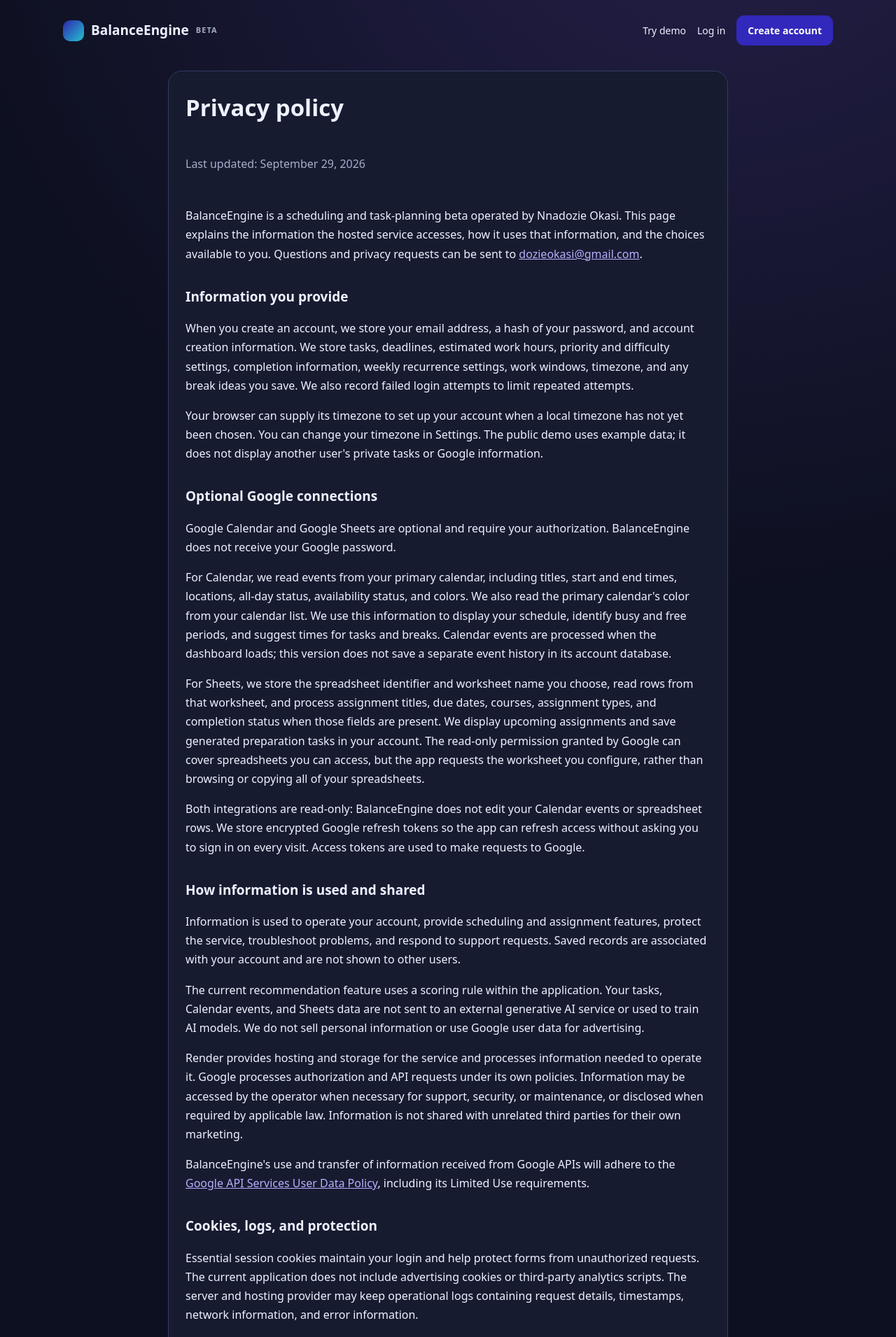
After one commit to dozieokasi-ctrl/BalanceEngine, a Flask app: page /privacy in a window 1280 px wide. The commit adds this page. Shown: the top 1911 px of the page at 70% size. Run offline with Flask 3, Linux system fonts and the light colour scheme; parts of the project's set-up code (start-up, migrations or seed data) failed here and were passed over.

Commit message:
Add public privacy policy and support links

```diff
--- a/public_beta.py
+++ b/public_beta.py
@@ -249,6 +249,10 @@ def create_app(test_config=None):
     def healthz():
         db().execute("SELECT 1").fetchone()
         return "ok"
+
+    @app.get("/privacy")
+    def privacy():
+        return render_template("public/privacy.html")
 
     @app.get("/demo")
     def demo():
--- a/templates/public/base.html
+++ b/templates/public/base.html
@@ -5,7 +5,7 @@
 <body><div class="wrap"><header><a class="brand" href="{{ url_for('index') }}"><span class="mark"></span>BalanceEngine <small>beta</small></a>
 <nav><a href="{{ url_for('demo') }}">Try demo</a>{% if current_user %}<a href="{{ url_for('dashboard') }}">My tasks</a><a href="{{ url_for('settings') }}">Settings</a><form method="post" action="{{ url_for('logout') }}"><input type="hidden" name="csrf_token" value="{{ csrf_token }}"><button class="link">Log out</button></form>{% else %}<a href="{{ url_for('login') }}">Log in</a><a class="button" href="{{ url_for('register') }}">Create account</a>{% endif %}</nav></header>
 {% for category, message in get_flashed_messages(with_categories=true) %}<div class="notice {{ category }}" role="alert">{{ message }}</div>{% endfor %}
-{% block content %}{% endblock %}<footer>Your tasks and Google connections belong to your account.</footer></div>{% if current_user and current_user.timezone == 'UTC' and not current_user.timezone_set %}
+{% block content %}{% endblock %}<footer>Your tasks and Google connections belong to your account. · <a href="{{ url_for('privacy') }}">Privacy policy</a> · <a href="mailto:dozieokasi@gmail.com">Support</a></footer></div>{% if current_user and current_user.timezone == 'UTC' and not current_user.timezone_set %}
 <script>
 (async () => {
   const timezone = Intl.DateTimeFormat().resolvedOptions().timeZone;
--- a/templates/public/index.html
+++ b/templates/public/index.html
@@ -1,4 +1,4 @@
 {% extends 'public/base.html' %}{% block content %}
 <section class="hero"><div><p class="eyebrow">Your day, with room to breathe</p><h1>Make the next task feel doable.</h1><p class="lead">A quiet space to capture deadlines, sort your priorities, and see what deserves attention first.</p><div class="actions"><a class="button" href="{{ url_for('demo') }}">Explore a sample dashboard</a><a class="button secondary" href="{{ url_for('register') }}">Save my own tasks</a></div></div><div class="card preview"><p class="muted">A preview of your day</p><h2>Start with what matters</h2><div class="mini">Study for a finance exam <strong>Priority 84</strong></div><div class="mini">Apply to two internships <strong>Priority 59</strong></div><div class="mini">Stretch for taekwondo <strong>Priority 25</strong></div></div></section>
-<section class="three"><div class="card"><h2>Try it first</h2><p>Browse realistic sample tasks without creating an account.</p></div><div class="card"><h2>Keep it yours</h2><p>Saved tasks belong to your account and stay separate from other people’s.</p></div><div class="card"><h2>Connect Calendar</h2><p>Optionally display your primary Google Calendar. Sheets is coming later.</p></div></section>
+<section class="three"><div class="card"><h2>Try it first</h2><p>Browse realistic sample tasks without creating an account.</p></div><div class="card"><h2>Keep it yours</h2><p>Saved tasks belong to your account and stay separate from other people’s.</p></div><div class="card"><h2>Connect your schedule</h2><p>Optionally connect Google Calendar to find time around your events, and Google Sheets to import assignments and preparation tasks. Both connections are read-only.</p></div></section>
 {% endblock %}
--- /dev/null
+++ b/templates/public/privacy.html
@@ -0,0 +1,37 @@
+{% extends 'public/base.html' %}
+{% block title %}Privacy policy · BalanceEngine{% endblock %}
+{% block content %}
+<main class="card stack" style="max-width:800px;margin:32px auto;line-height:1.7">
+  <h1>Privacy policy</h1>
+  <p class="muted">Last updated: September 29, 2026</p>
+  <p>BalanceEngine is a scheduling and task-planning beta operated by Nnadozie Okasi. This page explains the information the hosted service accesses, how it uses that information, and the choices available to you. Questions and privacy requests can be sent to <a href="mailto:dozieokasi@gmail.com">dozieokasi@gmail.com</a>.</p>
+
+  <section><h2>Information you provide</h2>
+  <p>When you create an account, we store your email address, a hash of your password, and account creation information. We store tasks, deadlines, estimated work hours, priority and difficulty settings, completion information, weekly recurrence settings, work windows, timezone, and any break ideas you save. We also record failed login attempts to limit repeated attempts.</p>
+  <p>Your browser can supply its timezone to set up your account when a local timezone has not yet been chosen. You can change your timezone in Settings. The public demo uses example data; it does not display another user's private tasks or Google information.</p></section>
+
+  <section><h2>Optional Google connections</h2>
+  <p>Google Calendar and Google Sheets are optional and require your authorization. BalanceEngine does not receive your Google password.</p>
+  <p>For Calendar, we read events from your primary calendar, including titles, start and end times, locations, all-day status, availability status, and colors. We also read the primary calendar's color from your calendar list. We use this information to display your schedule, identify busy and free periods, and suggest times for tasks and breaks. Calendar events are processed when the dashboard loads; this version does not save a separate event history in its account database.</p>
+  <p>For Sheets, we store the spreadsheet identifier and worksheet name you choose, read rows from that worksheet, and process assignment titles, due dates, courses, assignment types, and completion status when those fields are present. We display upcoming assignments and save generated preparation tasks in your account. The read-only permission granted by Google can cover spreadsheets you can access, but the app requests the worksheet you configure, rather than browsing or copying all of your spreadsheets.</p>
+  <p>Both integrations are read-only: BalanceEngine does not edit your Calendar events or spreadsheet rows. We store encrypted Google refresh tokens so the app can refresh access without asking you to sign in on every visit. Access tokens are used to make requests to Google.</p></section>
+
+  <section><h2>How information is used and shared</h2>
+  <p>Information is used to operate your account, provide scheduling and assignment features, protect the service, troubleshoot problems, and respond to support requests. Saved records are associated with your account and are not shown to other users.</p>
+  <p>The current recommendation feature uses a scoring rule within the application. Your tasks, Calendar events, and Sheets data are not sent to an external generative AI service or used to train AI models. We do not sell personal information or use Google user data for advertising.</p>
+  <p>Render provides hosting and storage for the service and processes information needed to operate it. Google processes authorization and API requests under its own policies. Information may be accessed by the operator when necessary for support, security, or maintenance, or disclosed when required by applicable law. Information is not shared with unrelated third parties for their own marketing.</p>
+  <p>BalanceEngine's use and transfer of information received from Google APIs will adhere to the <a href="https://developers.google.com/terms/api-services-user-data-policy">Google API Services User Data Policy</a>, including its Limited Use requirements.</p></section>
+
+  <section><h2>Cookies, logs, and protection</h2>
+  <p>Essential session cookies maintain your login and help protect forms from unauthorized requests. The current application does not include advertising cookies or third-party analytics scripts. The server and hosting provider may keep operational logs containing request details, timestamps, network information, and error information.</p>
+  <p>Passwords are hashed, saved Google tokens are encrypted, and production connections use HTTPS. These measures reduce risk, but no service can guarantee absolute security.</p></section>
+
+  <section><h2>Retention, disconnecting, and deletion</h2>
+  <p>Account settings, saved tasks, break ideas, spreadsheet configuration, and connection tokens remain stored until deleted through available controls or by the operator following a verified request. Completed tasks may stop appearing on the dashboard without being deleted from storage.</p>
+  <p>You can edit or delete tasks and disconnect Google integrations in the app. Disconnecting Calendar removes its saved connection token. Disconnecting Sheets removes its saved connection token, spreadsheet configuration, and imported preparation tasks. Disconnecting one integration does not necessarily revoke all Google permissions for the other. To revoke Google access entirely, use <a href="https://myaccount.google.com/connections">your Google Account connections settings</a>. Revoking access at Google does not automatically delete your BalanceEngine account or saved tasks.</p>
+  <p>For account deletion or a copy of your saved information, email <a href="mailto:dozieokasi@gmail.com">dozieokasi@gmail.com</a> from your registered email address. We may request additional verification before acting. Deletion from the active database does not necessarily immediately remove information from hosting logs or any retained backup copies; their retention depends on the hosting configuration and applicable obligations.</p></section>
+
+  <section><h2>Changes and contact</h2>
+  <p>As the beta changes, we may update this policy. The date above identifies the latest version. For questions about a change or any privacy request, contact <a href="mailto:dozieokasi@gmail.com">dozieokasi@gmail.com</a>.</p></section>
+</main>
+{% endblock %}
```
Also changed, not shown: PRIVACY_UPDATE.md (added, +18 -0 lines), tests/test_hosted_features.py (+10 -0 lines).
